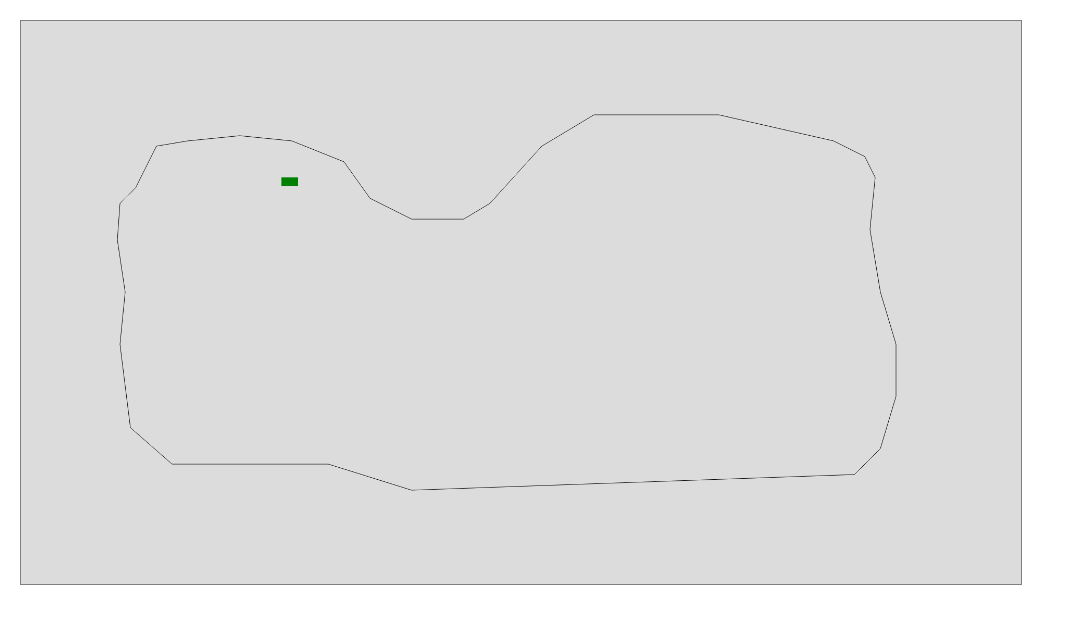
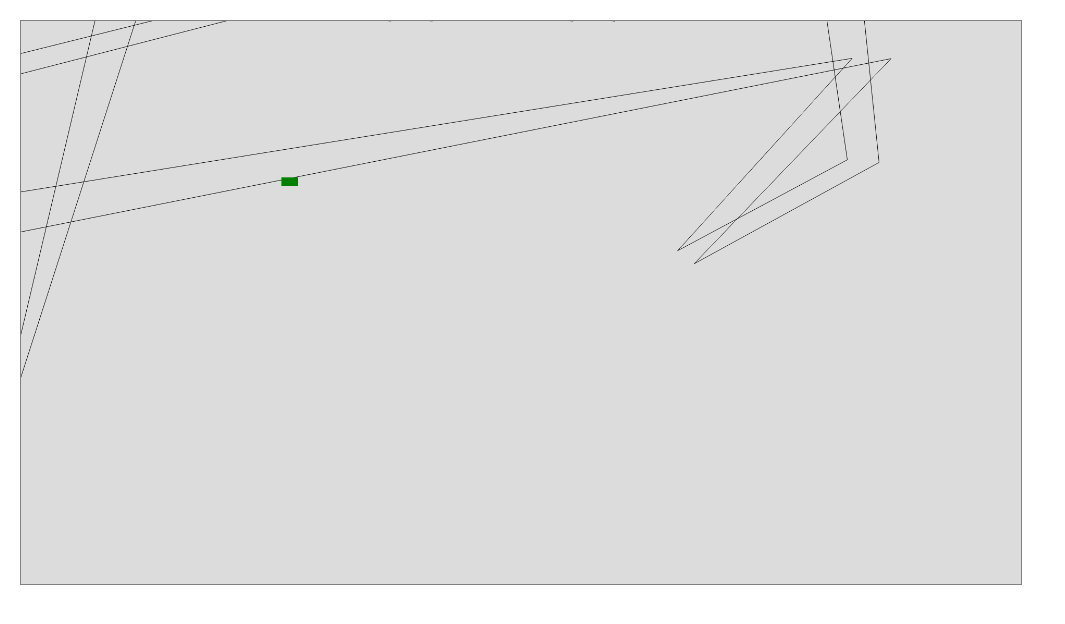
Before and after one commit to multipleton/steering, a website: page index.html in a window 1280 px wide. Shown: the whole page, without its empty margins (0-1065 px from the left). Drawn offline with Linux system fonts and the light colour scheme.

Commit message:
invalid calculation added

```diff
--- a/index.html
+++ b/index.html
@@ -14,6 +14,7 @@
     <script src="src/event-emiter.js"></script>
     <script src="src/color.js"></script>
     <script src="src/prop-type.js"></script>
+    <script src="src/props.js"></script>
     <script src="src/config.js"></script>
     <script src="src/renderer.js"></script>
     <script src="src/game-loop.js"></script>
--- /dev/null
+++ b/src/props.js
@@ -0,0 +1,10 @@
+/* eslint-disable no-unused-vars */
+/* eslint-disable no-undef */
+
+const Line = (color, points) => ({
+  color,
+  type: PropType.LINE,
+  options: {
+    points,
+  },
+});
--- a/src/renderer.js
+++ b/src/renderer.js
@@ -6,7 +6,13 @@ function Renderer(context) {
 }
 
 Renderer.prototype.register = function (prop) {
-  this.props.push(prop);
+  if (Array.isArray(prop)) {
+    this.props.push(...prop);
+  } else {
+    this.props.push(prop);
+  }
+  console.log(prop);
+  console.log(this.props);
 };
 
 Renderer.prototype.rect = function ({ x, y, width, height, radian }) {
--- a/src/road.js
+++ b/src/road.js
@@ -1,13 +1,7 @@
 /* eslint-disable no-undef */
 
 function Road(points = []) {
-  this.prop = {
-    color: Color.BLACK,
-    type: PropType.LINE,
-    options: {
-      points: [...points],
-    },
-  };
+  this.prop = this.buildProps(points);
 }
 
 Road.Random = function () {
@@ -69,3 +63,35 @@ Road.Builder = function () {
 Road.prototype.getProp = function () {
   return this.prop;
 };
+
+Road.prototype.buildProps = function (points) {
+  /* const inner = Line(Color.BLACK, points);
+  const outer = Line(Color.BLACK, points.map(point => {
+    const angle = (Math.atan2(point.y, point.x) * 180) / Math.PI;
+    const x = point.x + Math.cos(angle) * 40;
+    const y = point.y + Math.sin(angle) * 40;
+    return { x, y };
+  })); */
+  const innerPoints = [];
+  const outerPoints = [];
+  for (let i = 0; i < points.length - 1; i++) {
+    const next = points[i + 1];
+    const current = points[i];
+    const angle = (Math.atan2(next.y - current.y, next.x - current.y) * 180) / Math.PI;
+    const innerX = Math.cos(angle) * (current.x - 20 + (next.x - current.x - 20) * Math.cos(angle) - (next.y - current.y - 20) * Math.sin(angle));
+    const innerY = Math.sin(angle) * (current.y - 20 + (next.x - current.x - 20) * Math.sin(angle) - (next.y - current.y - 20) * Math.cos(angle));
+    const outerX = Math.cos(angle) * (current.x + 20 + (next.x - current.x + 20) * Math.cos(angle) - (next.y - current.y + 20) * Math.sin(angle));
+    const outerY = Math.sin(angle) * (current.y + 20 + (next.x - current.x + 20) * Math.sin(angle) - (next.y - current.y + 20) * Math.cos(angle));
+    innerPoints.push({ x: innerX, y: innerY });
+    outerPoints.push({ x: outerX, y: outerY });
+  }
+  const inner = Line(Color.BLACK, innerPoints);
+  const outer = Line(Color.BLACK, outerPoints);
+  const control = [];
+  /* for (let i = 0; i < points.length; i++) {
+    const left = inner.options.points[i];
+    const right = outer.options.points[i];
+    control.push(Line(Color.RED, [left, right]));
+  } */
+  return [inner, outer, ...control];
+};
```
Also changed, not shown: 1 other file.
